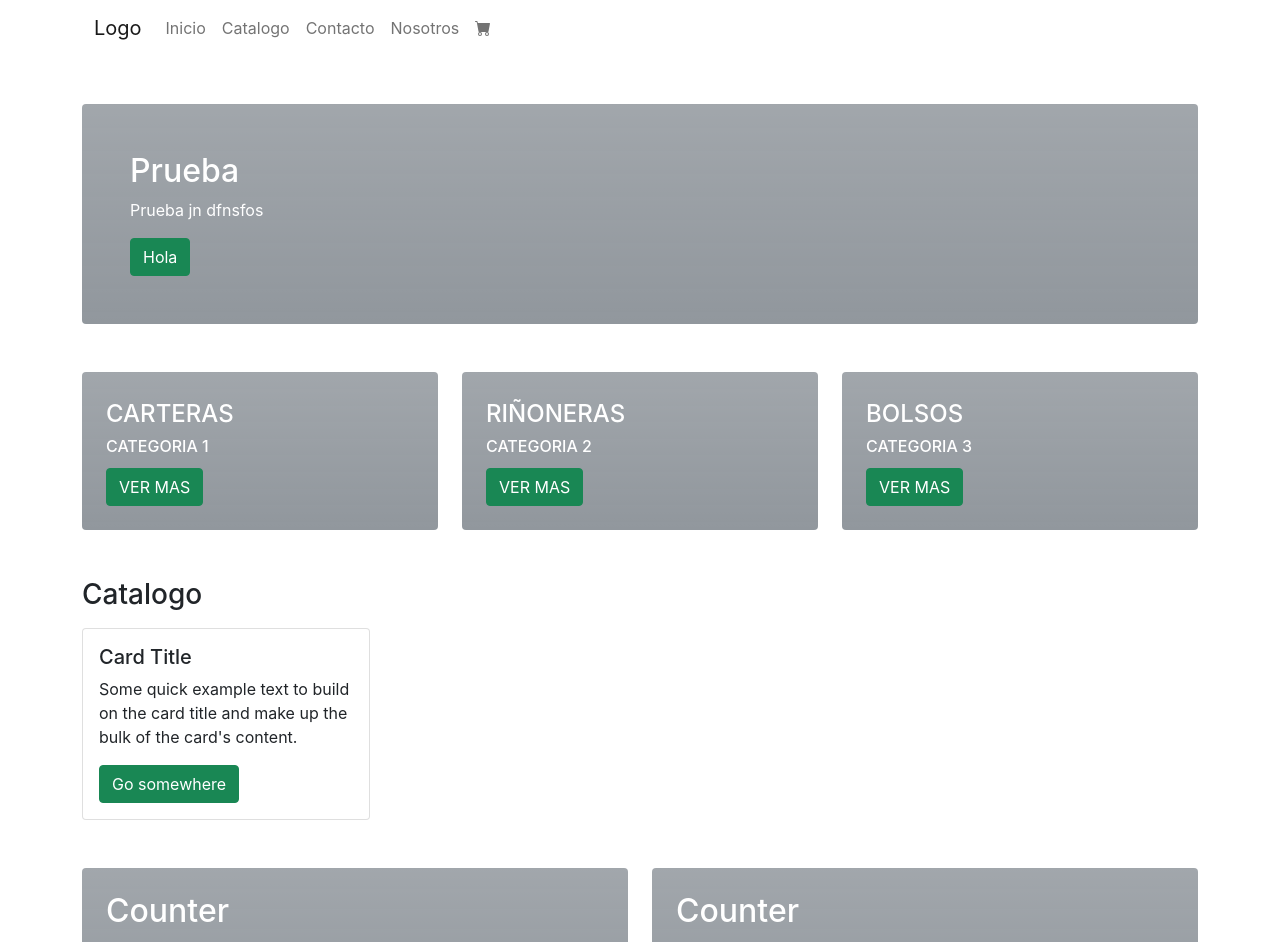
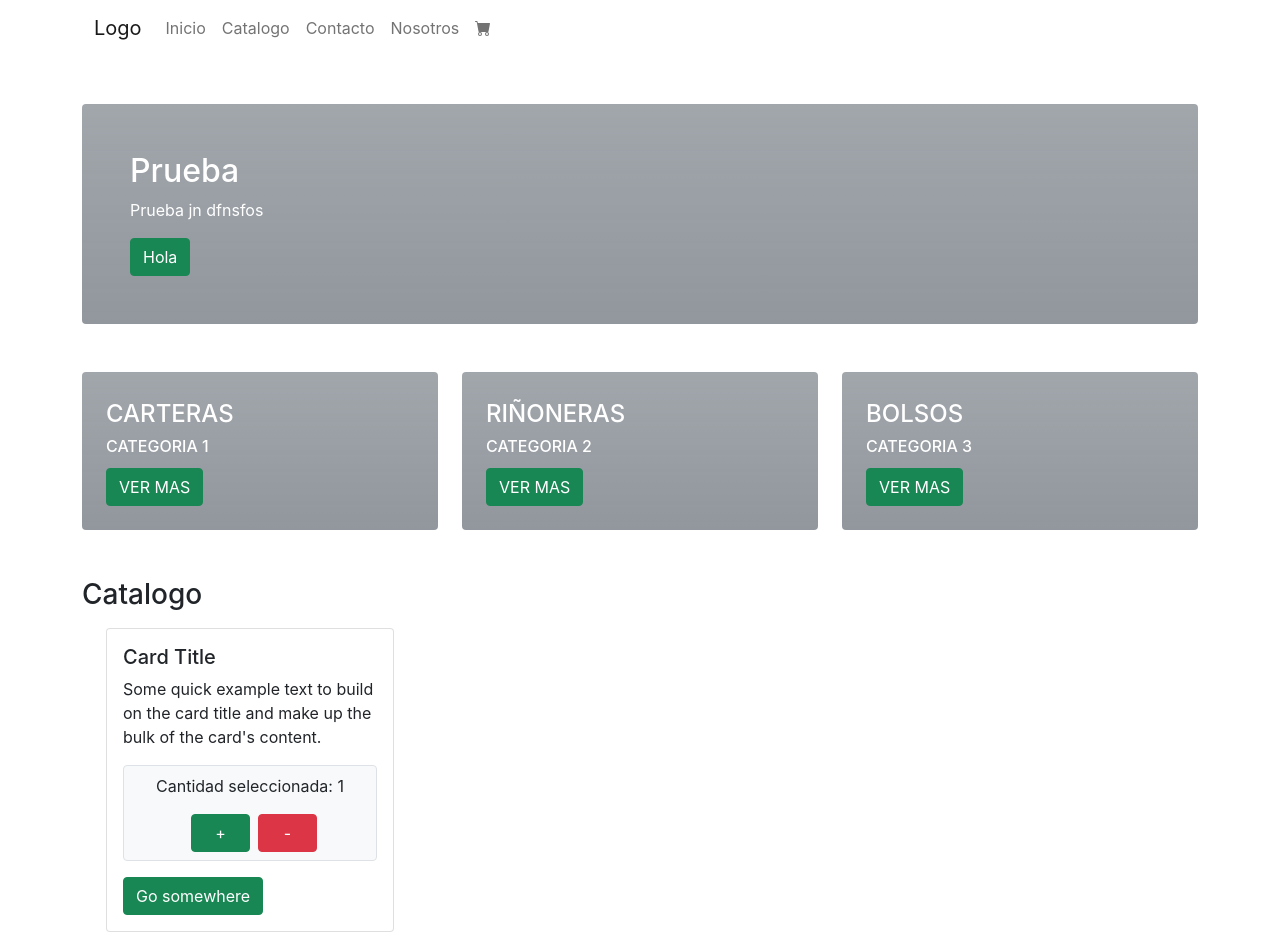
Before and after one commit to juaniforclaz/curso-react-forclaz, a React (Create React App) app: page /categoria/1 in a window 1280 px wide. Shown: the top 942 px of the page. Built offline with nearby package versions, Linux system fonts and the light colour scheme.

Commit message:
item count

```diff
--- a/src/Components/Card/Card.js
+++ b/src/Components/Card/Card.js
@@ -1,8 +1,6 @@
 import { Button } from "react-bootstrap"
 
 export const Card = (props) => {
-
-    console.log(props)
 
     return (
 
--- a/src/Components/ItemCard/ItemCard.js
+++ b/src/Components/ItemCard/ItemCard.js
@@ -1,6 +1,6 @@
 import { Card } from "react-bootstrap";
 import { Button } from "react-bootstrap";
-import Holder from "react-holder/lib/holder";
+import { ItemCount } from "../ItemCount/ItemCount"
 
 export const ItemCard = () => {
     return (
@@ -11,6 +11,7 @@ export const ItemCard = () => {
                     Some quick example text to build on the card title and make up the bulk of
                     the card's content.
                 </Card.Text>
+                <ItemCount stock={5} initial={1}/>
                 <Button variant="success">Go somewhere</Button>
             </Card.Body>
         </Card >
--- /dev/null
+++ b/src/Components/ItemCount/ItemCount.js
@@ -0,0 +1,20 @@
+import { useState } from "react"
+
+export const ItemCount = ({ stock, initial }) => {
+
+    const [cant, setCant] = useState(initial)
+
+    return (
+        <div className="text-center p-2 my-3 bg-light rounded border border-1">
+            <p>Cantidad seleccionada: <span>{cant}</span></p>
+            <button
+                className="btn btn-success mx-2 w-25"
+                onClick={() => setCant(cant + 1)}
+                disabled={cant > stock}>+</button>
+            <button
+                className="btn btn-danger w-25"
+                onClick={() => setCant(cant - 1)}
+                disabled={cant === 0}>-</button>
+        </div>
+    )
+}
--- a/src/Components/ItemListContainer/ItemListContainer.js
+++ b/src/Components/ItemListContainer/ItemListContainer.js
@@ -2,6 +2,8 @@ import { ItemCard } from "../ItemCard/ItemCard"
 
 export const ItemListContainer = () => {
     return (
-            <ItemCard />
+        <div className="container">
+            <ItemCard/>
+        </div>
     )
 }
```
